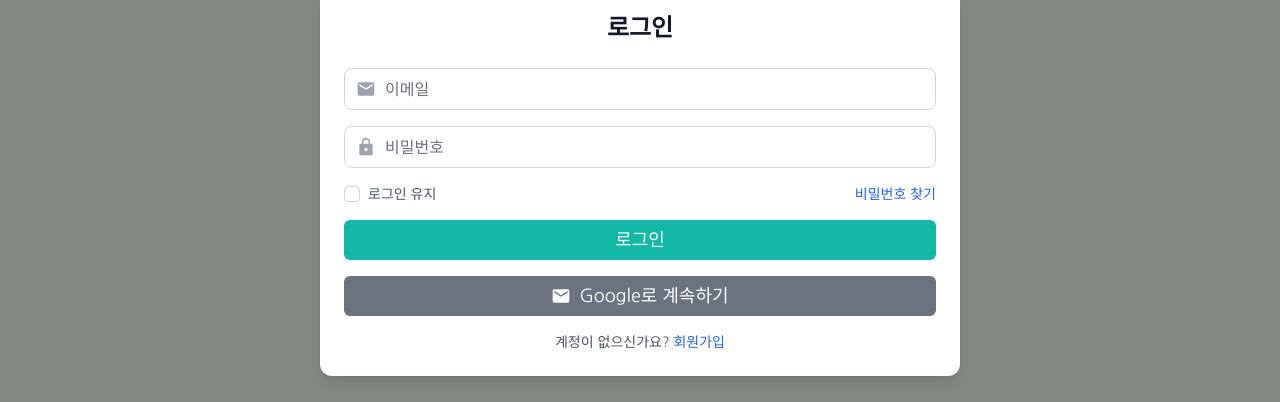
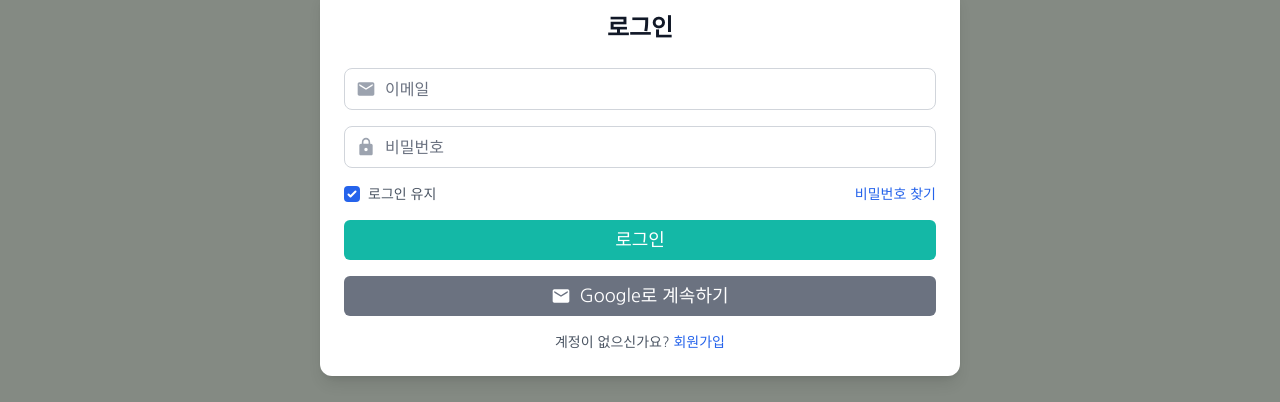
Before and after one commit to mairoo/road2gm-react, a React app: page /auth/login in a window 1280 px wide. Shown: the part 184-586 px from the top of the page. Built offline with nearby package versions, Linux system fonts and the light colour scheme.

Commit message:
login page processing

```diff
--- a/src/pages/auth/LoginPage.tsx
+++ b/src/pages/auth/LoginPage.tsx
@@ -2,7 +2,7 @@ import React, { useState } from "react";
 import { MdLock, MdMail } from "react-icons/md";
 
 import { useSignInMutation } from "../../store/apis/authApi";
-import { useAppDispatch, useAppSelector } from "../../store/hooks";
+import { useAppDispatch } from "../../store/hooks";
 import { setCredentials } from "../../store/slices/authSlice";
 import Button from "../../widgets/Button";
 import ContentLayout from "../../widgets/ContentLayout";
@@ -12,7 +12,6 @@ const LoginPage = () => {
   // 1. react-router-dom 훅
   // 2. Redux 훅
   const dispatch = useAppDispatch();
-  const { isAuthenticated } = useAppSelector((state) => state.auth);
 
   // 3. RTK Query 훅
   const [signIn] = useSignInMutation();
@@ -37,11 +36,8 @@ const LoginPage = () => {
         rememberMe,
       }).unwrap();
       dispatch(setCredentials({ ...response, rememberMe }));
-      console.log("logged in");
     } catch (err) {
       console.error("Failed to login:", err);
-    } finally {
-      console.log("isAuthenticated", isAuthenticated);
     }
   };
 
@@ -58,13 +54,32 @@ const LoginPage = () => {
           </h2>
         </div>
 
+        <form onSubmit={handleSubmit}>
           <div className="space-y-4">
-          <InputGroup icon={MdMail} type="email" placeholder="이메일" />
-          <InputGroup icon={MdLock} type="password" placeholder="비밀번호" />
+            <InputGroup
+              type="email"
+              value={email}
+              onChange={(e) => setEmail(e.target.value)}
+              icon={MdMail}
+              placeholder="이메일"
+            />
+            <InputGroup
+              type="password"
+              value={password}
+              onChange={(e) => setPassword(e.target.value)}
+              icon={MdLock}
+              placeholder="비밀번호"
+            />
 
             <div className="flex items-center justify-between">
               <label className="flex items-center">
-              <input type="checkbox" className="rounded border-gray-300" />
+                <input
+                  type="checkbox"
+                  id="remember-me"
+                  checked={rememberMe}
+                  onChange={(e) => setRememberMe(e.target.checked)}
+                  className="rounded border-gray-300"
+                />
                 <span className="ml-2 text-sm text-gray-600">로그인 유지</span>
               </label>
               <button className="text-sm text-blue-600 hover:underline">
@@ -94,9 +109,12 @@ const LoginPage = () => {
 
             <div className="text-center text-sm text-gray-600">
               계정이 없으신가요?{" "}
-            <button className="text-blue-600 hover:underline">회원가입</button>
+              <button className="text-blue-600 hover:underline">
+                회원가입
+              </button>
             </div>
           </div>
+        </form>
       </div>
     </ContentLayout>
   );
--- a/src/widgets/InputGroup.tsx
+++ b/src/widgets/InputGroup.tsx
@@ -1,8 +1,11 @@
+import { ChangeEvent } from "react";
 import { IconType } from "react-icons";
 
 interface InputGroupProps {
   icon: IconType;
   type: "text" | "email" | "password";
+  value?: string;
+  onChange?: (e: ChangeEvent<HTMLInputElement>) => void; // onChange prop 추가
   placeholder: string;
   className?: string;
 }
@@ -10,6 +13,8 @@ interface InputGroupProps {
 const InputGroup: React.FC<InputGroupProps> = ({
   icon: Icon,
   type,
+  value,
+  onChange,
   placeholder,
   className = "",
 }) => (
@@ -19,6 +24,8 @@ const InputGroup: React.FC<InputGroupProps> = ({
     </div>
     <input
       type={type}
+      {...(value !== undefined ? { value } : {})}
+      {...(onChange ? { onChange } : {})}
       className={`w-full pl-10 py-2 border border-gray-300 rounded-lg focus:ring-2 focus:ring-blue-500 focus:border-blue-500 ${className}`}
       placeholder={placeholder}
     />
```
Lines whose indentation alone changed are shown as unchanged.
